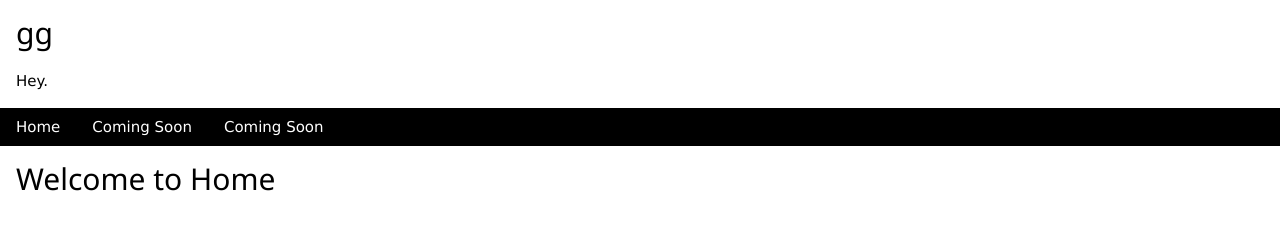
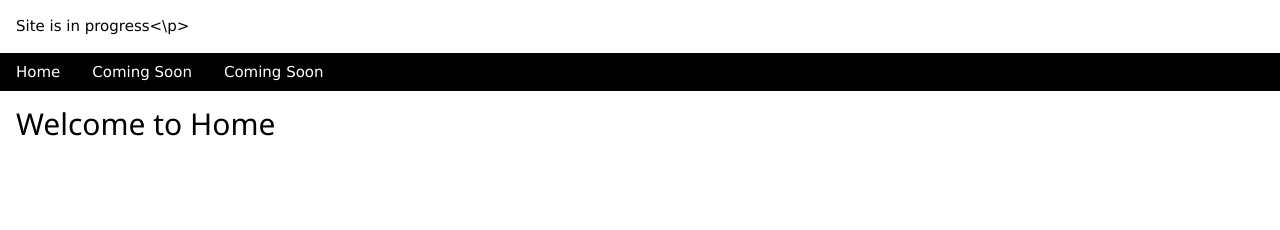
Before and after one commit to iDevity/NXT_Development, a plain HTML site: page index.html in a window 1280 px wide. Drawn offline with nearby package versions, Linux system fonts and the light colour scheme.

Commit message:
Update index.html

```diff
--- a/index.html
+++ b/index.html
@@ -1,13 +1,13 @@
 <!DOCTYPE html>
 <html>
-<title>W3.CSS</title>
+<title>NXT Development</title>
 <meta name="viewport" content="width=device-width, initial-scale=1">
 <link rel="stylesheet" href="https://www.w3schools.com/w3css/4/w3.css">
 <body>
 
 <div class="w3-container">
-  <h2>gg</h2>
-  <p>Hey.</p>
+
+  <p>Site is in progress<\p>
 </div>
 
 <div class="w3-bar w3-black">
```
